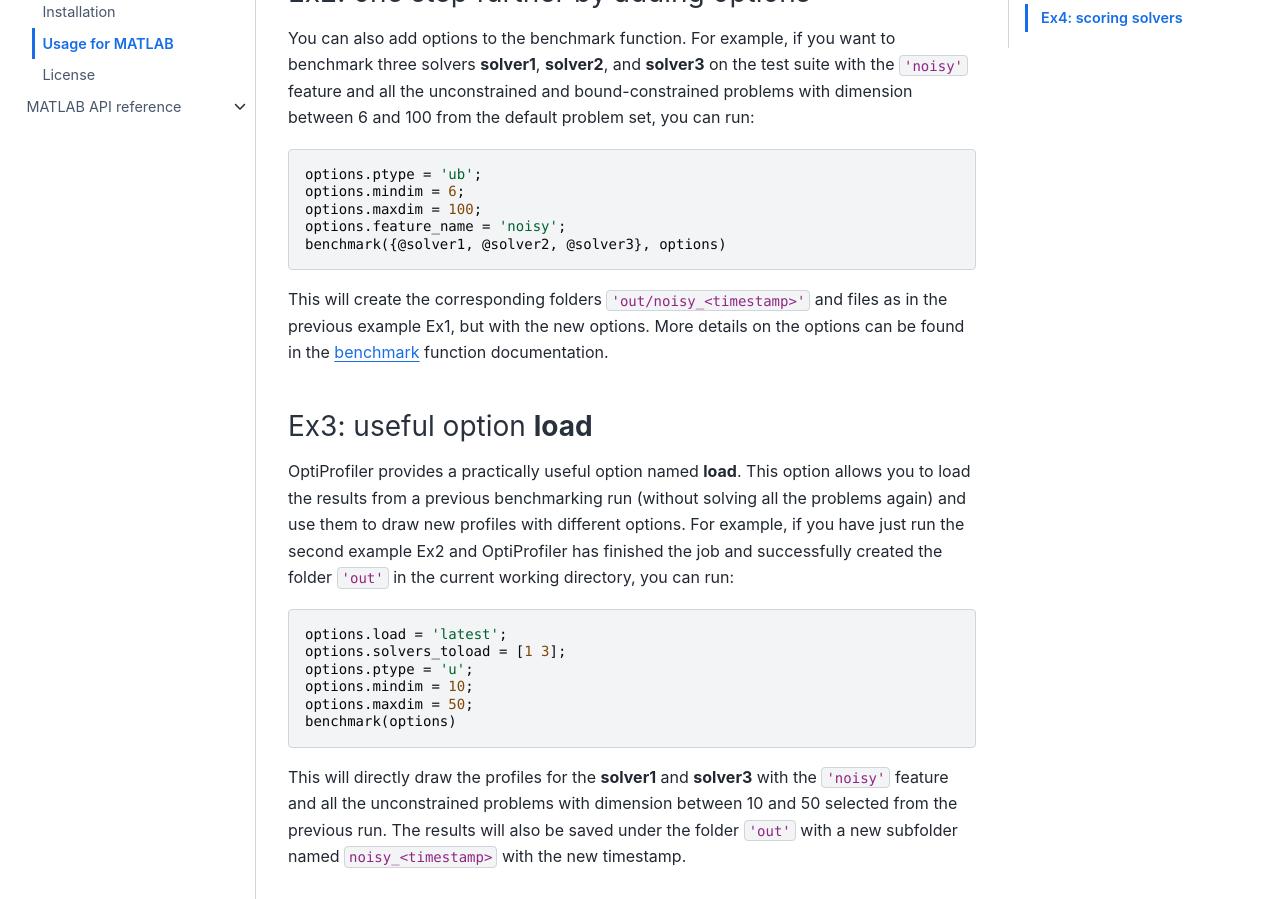
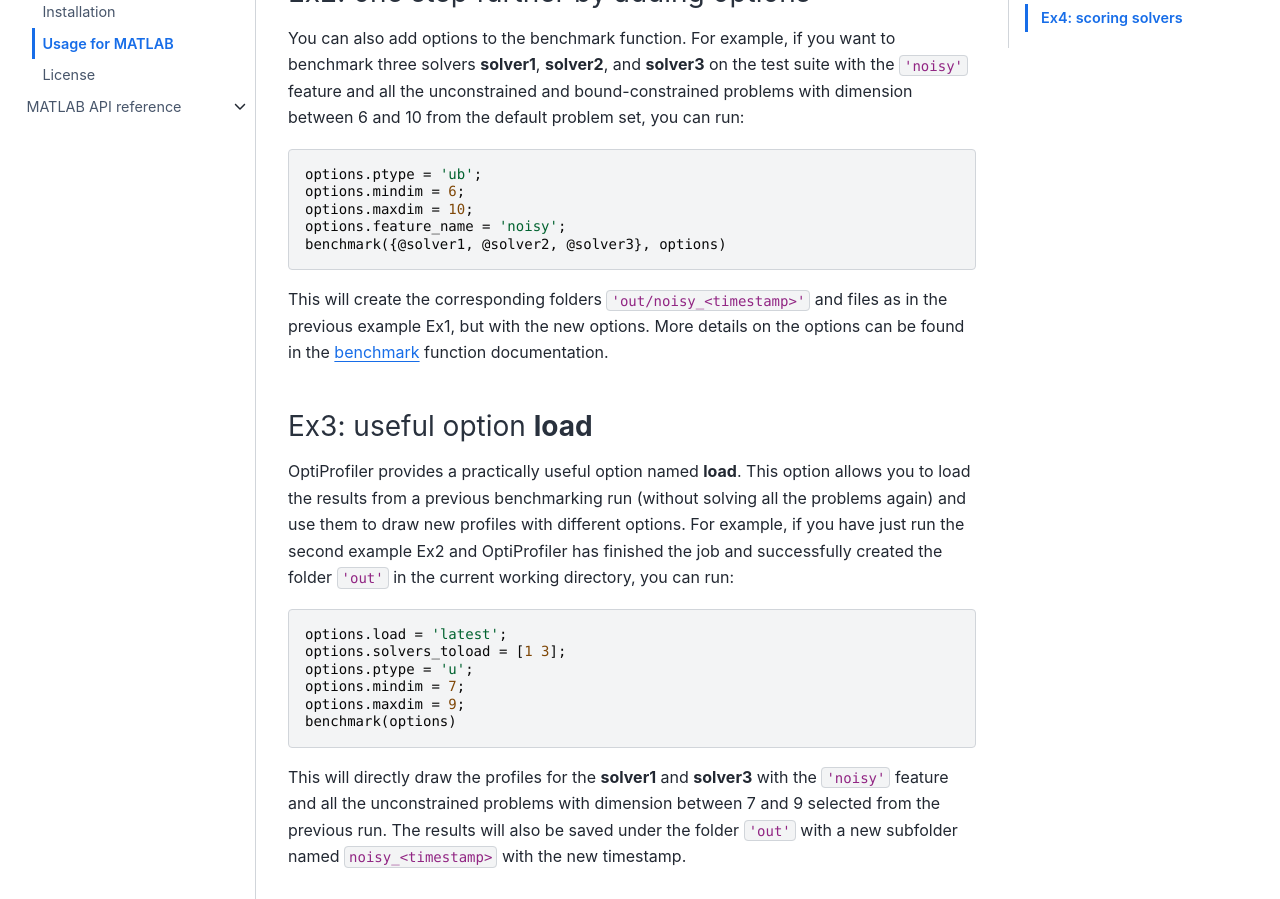
Before and after one commit to optiprofiler/optiprofiler, a Sphinx documentation site: the page built from doc/source/user/usage.rst, in a window 1280 px wide and 1400 px high, scrolled down 761 px. Shown: the part 179-1078 px from the top of the window. Built offline with Sphinx 7.4.7 and the Sphinx Book theme 1.1.4, drawn with Linux system fonts in a browser that asks for light colours; the version number could not be read and is left out; cross-references to code outside the pages are shown as plain code.

Commit message:
Improve website

```diff
--- a/doc/source/user/usage.rst
+++ b/doc/source/user/usage.rst
@@ -30,13 +30,13 @@
 Ex2: one step further by adding options
 ^^^^^^^^^^^^^^^^^^^^^^^^^^^^^^^^^^^^^^^
 
-You can also add options to the benchmark function. For example, if you want to benchmark three solvers **solver1**, **solver2**, and **solver3** on the test suite with the ``'noisy'`` feature and all the unconstrained and bound-constrained problems with dimension between 6 and 100 from the default problem set, you can run:
+You can also add options to the benchmark function. For example, if you want to benchmark three solvers **solver1**, **solver2**, and **solver3** on the test suite with the ``'noisy'`` feature and all the unconstrained and bound-constrained problems with dimension between 6 and 10 from the default problem set, you can run:
 
 .. code-block:: matlab
 
     options.ptype = 'ub';
     options.mindim = 6;
-    options.maxdim = 100;
+    options.maxdim = 10;
     options.feature_name = 'noisy';
     benchmark({@solver1, @solver2, @solver3}, options)
 
@@ -53,11 +53,11 @@
     options.load = 'latest';
     options.solvers_toload = [1 3];
     options.ptype = 'u';
-    options.mindim = 10;
-    options.maxdim = 50;
+    options.mindim = 7;
+    options.maxdim = 9;
     benchmark(options)
 
-This will directly draw the profiles for the **solver1** and **solver3** with the ``'noisy'`` feature and all the unconstrained problems with dimension between 10 and 50 selected from the previous run. The results will also be saved under the folder ``'out'`` with a new subfolder named ``noisy_<timestamp>`` with the new timestamp.
+This will directly draw the profiles for the **solver1** and **solver3** with the ``'noisy'`` feature and all the unconstrained problems with dimension between 7 and 9 selected from the previous run. The results will also be saved under the folder ``'out'`` with a new subfolder named ``noisy_<timestamp>`` with the new timestamp.
 
 
 Ex4: scoring solvers
```
